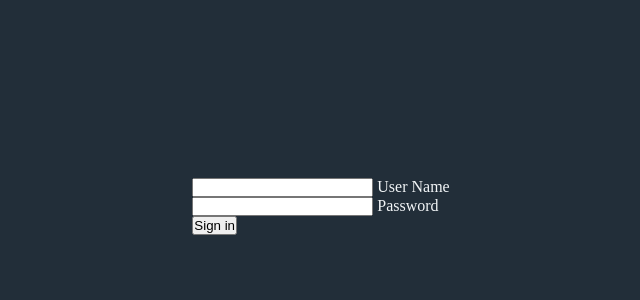
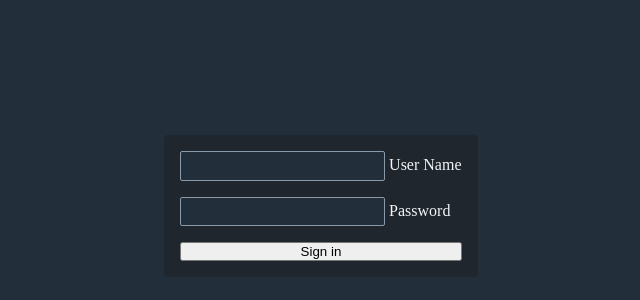
Before and after one commit to FabianUlises/signin-form, a plain HTML site: page index.html in a window 1280 px wide. Shown: the part 194-494 px from the top of the page, without its empty margins (319-959 px from the left). Drawn offline with Linux system fonts and the light colour scheme.

Commit message:
Added styles to form and input

```diff
--- a/main.css
+++ b/main.css
@@ -1,3 +1,7 @@
+:root {
+    --surface-400: hsl(210 25% 18%);
+    --text-100:  hsl(210 25% 96%);
+}
 * {
     margin: 0;
     padding: 0;
@@ -8,6 +12,28 @@ body {
     justify-content: center;
     align-items: center;
     block-size: 100vh;
-    background: hsl(210 25% 18%);
-    color: hsl(210 25% 96%);
+    background: var(--surface-400);
+    color:var(--text-100);
 }
+.form {
+    display: flex;
+    flex-direction: column;
+    gap: 1rem;
+    background: hsl(210 20% 15%);
+    padding: 1rem;
+    border-radius: 4px;
+}
+.form__group {
+    position: relative;
+}
+.form-input {
+    background:hsl(210 25% 18%);
+    color: inherit;
+    outline: none;
+    border: .5px solid hsl(210 15% 60%);
+    border-radius: 2px;
+    padding: .4rem .8rem;
+}
+.form-input:focus {
+    border-color: hsl(210 15% 85%);
+}
```
